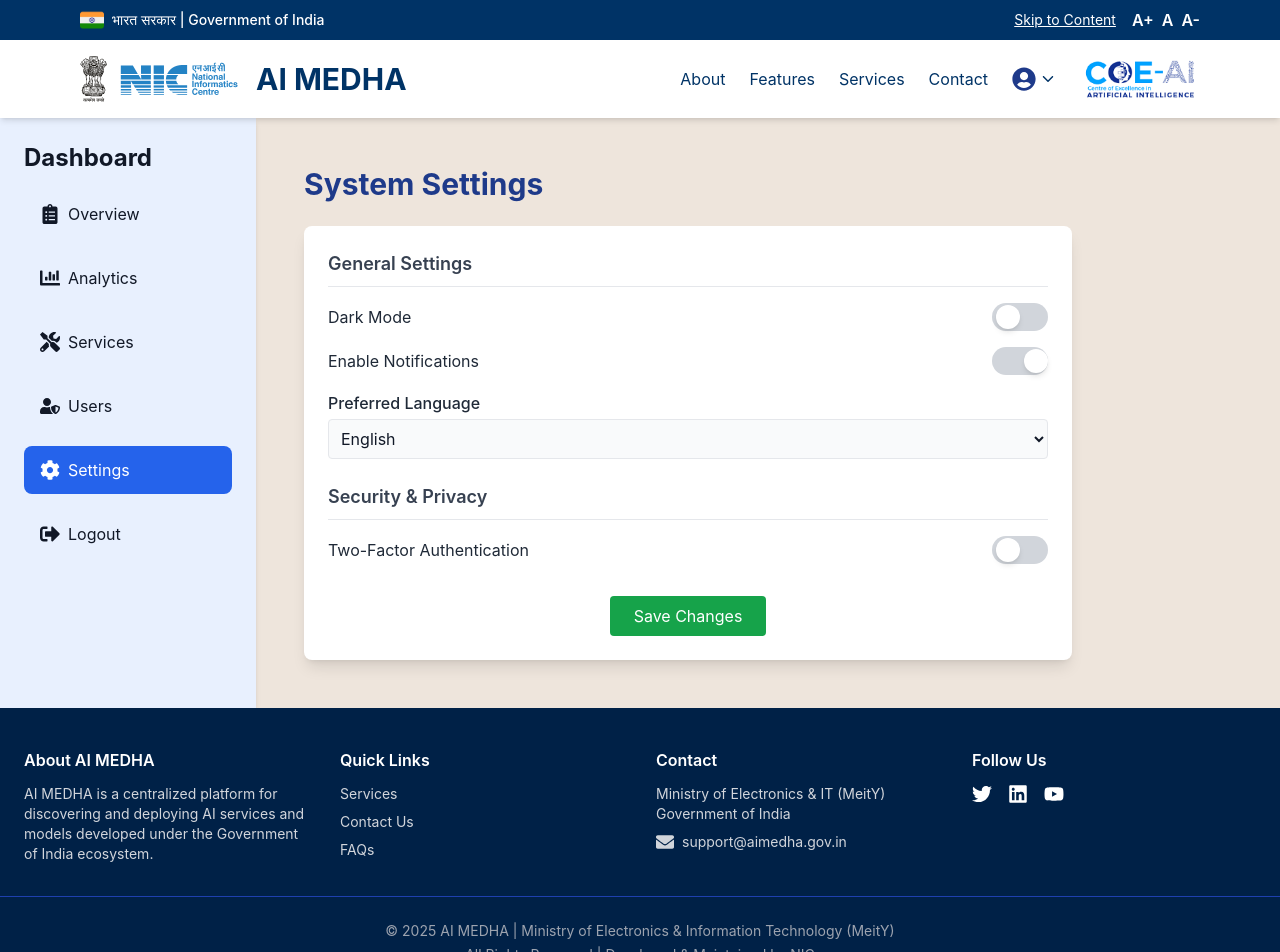
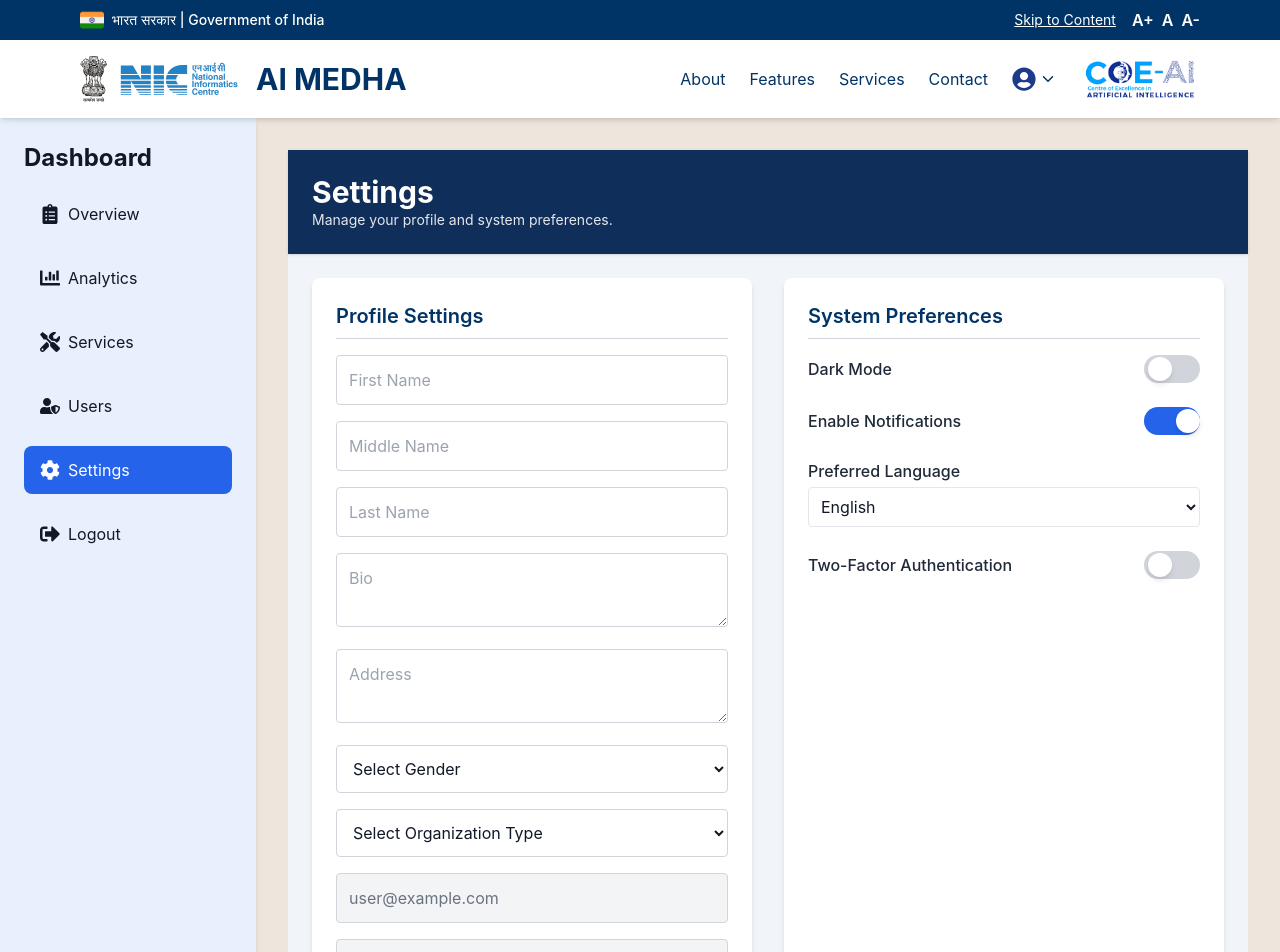
Before and after one commit to Amardeep001/ai-medha-frontend, a React (Create React App) app: page /settings in a window 1280 px wide. Shown: the top 952 px of the page. Built offline with nearby package versions, Linux system fonts and the light colour scheme.

Commit message:
settings page

```diff
--- a/src/components/Settings.jsx
+++ b/src/components/Settings.jsx
@@ -1,31 +1,132 @@
 import { useState } from "react";
 
 const Settings = () => {
+  const [formData, setFormData] = useState({
+    firstName: "",
+    middleName: "",
+    lastName: "",
+    bio: "",
+    address: "",
+    gender: "",
+    organizationType: "",
+  });
+
   const [darkMode, setDarkMode] = useState(false);
   const [notifications, setNotifications] = useState(true);
   const [language, setLanguage] = useState("en");
   const [twoFactorAuth, setTwoFactorAuth] = useState(false);
 
+  const handleChange = (e) => {
+    setFormData({ ...formData, [e.target.name]: e.target.value });
+  };
+
   return (
-    <div className="p-4">
-      {/* System Settings Heading */}
-      <h2 className="text-2xl md:text-3xl font-bold text-blue-900">
-        System Settings
-      </h2>
-      {/* Settings Card */}
-      <div className="mt-6 max-w-3xl bg-white shadow-lg rounded-lg p-6">
-        {/* General Settings */}
-        <div>
-          <h3 className="text-lg font-semibold text-gray-700 border-b pb-2">
-            General Settings
-          </h3>
-          <div className="mt-4 space-y-4">
+    <div className="min-h-screen bg-[#f1f5f9] text-gray-900">
+      {/* Page Header */}
+      <div className="w-full bg-[#0f2e5a] text-white py-6 shadow">
+        <div className="max-w-screen-xl mx-auto px-6">
+          <h1 className="text-2xl sm:text-3xl font-bold">Settings</h1>
+          <p className="text-sm text-gray-200">
+            Manage your profile and system preferences.
+          </p>
+        </div>
+      </div>
+
+      <div className="max-w-screen-xl mx-auto p-6 grid grid-cols-1 md:grid-cols-2 gap-8">
+        {/* Profile Settings */}
+        <div className="bg-white p-6 rounded-lg shadow-md">
+          <h2 className="text-xl font-semibold text-[#003366] mb-4 border-b border-gray-300 pb-2">
+            Profile Settings
+          </h2>
+
+          <div className="space-y-4">
+            <input
+              name="firstName"
+              placeholder="First Name"
+              className="w-full p-3 border border-gray-300 rounded bg-white"
+              value={formData.firstName}
+              onChange={handleChange}
+            />
+            <input
+              name="middleName"
+              placeholder="Middle Name"
+              className="w-full p-3 border border-gray-300 rounded bg-white"
+              value={formData.middleName}
+              onChange={handleChange}
+            />
+            <input
+              name="lastName"
+              placeholder="Last Name"
+              className="w-full p-3 border border-gray-300 rounded bg-white"
+              value={formData.lastName}
+              onChange={handleChange}
+            />
+            <textarea
+              name="bio"
+              placeholder="Bio"
+              className="w-full p-3 border border-gray-300 rounded bg-white"
+              value={formData.bio}
+              onChange={handleChange}
+            />
+            <textarea
+              name="address"
+              placeholder="Address"
+              className="w-full p-3 border border-gray-300 rounded bg-white"
+              value={formData.address}
+              onChange={handleChange}
+            />
+            <select
+              name="gender"
+              className="w-full p-3 border border-gray-300 rounded bg-white"
+              value={formData.gender}
+              onChange={handleChange}
+            >
+              <option value="">Select Gender</option>
+              <option value="male">Male</option>
+              <option value="female">Female</option>
+              <option value="other">Other</option>
+            </select>
+            <select
+              name="organizationType"
+              className="w-full p-3 border border-gray-300 rounded bg-white"
+              value={formData.organizationType}
+              onChange={handleChange}
+            >
+              <option value="">Select Organization Type</option>
+              <option value="government">Central Government</option>
+              <option value="private">State/UT Government</option>
+              <option value="academic">PSU</option>
+              <option value="ngo">Judiciary</option>
+              <option value="other">Other</option>
+            </select>
+            <input
+              value="user@example.com"
+              disabled
+              className="w-full p-3 border border-gray-300 rounded bg-gray-100 text-gray-500"
+              placeholder="Email"
+            />
+            <input
+              value="+91 9876543210"
+              disabled
+              className="w-full p-3 border border-gray-300 rounded bg-gray-100 text-gray-500"
+              placeholder="Phone"
+            />
+          </div>
+        </div>
+
+        {/* System Settings */}
+        <div className="bg-white p-6 rounded-lg shadow-md">
+          <h2 className="text-xl font-semibold text-[#003366] mb-4 border-b border-gray-300 pb-2">
+            System Preferences
+          </h2>
+
+          <div className="space-y-6">
             {/* Dark Mode */}
             <div className="flex items-center justify-between">
-              <span className="text-gray-800">Dark Mode</span>
+              <span className="text-gray-800 font-medium">Dark Mode</span>
               <button
                 onClick={() => setDarkMode(!darkMode)}
-                className={`w-14 h-7 flex items-center bg-gray-300 rounded-full p-1 transition ${
+                className={`w-14 h-7 flex items-center rounded-full p-1 transition ${
                   darkMode ? "bg-blue-600" : "bg-gray-300"
                 }`}
               >
@@ -33,16 +134,18 @@
                   className={`w-6 h-6 bg-white rounded-full shadow-md transform transition ${
                     darkMode ? "translate-x-7" : ""
                   }`}
-                ></div>
+                />
               </button>
             </div>
 
             {/* Notifications */}
             <div className="flex items-center justify-between">
-              <span className="text-gray-800">Enable Notifications</span>
+              <span className="text-gray-800 font-medium">
+                Enable Notifications
+              </span>
               <button
                 onClick={() => setNotifications(!notifications)}
-                className={`w-14 h-7 flex items-center bg-gray-300 rounded-full p-1 transition ${
+                className={`w-14 h-7 flex items-center rounded-full p-1 transition ${
                   notifications ? "bg-blue-600" : "bg-gray-300"
                 }`}
               >
@@ -50,11 +153,11 @@
                   className={`w-6 h-6 bg-white rounded-full shadow-md transform transition ${
                     notifications ? "translate-x-7" : ""
                   }`}
-                ></div>
+                />
               </button>
             </div>
 
-            {/* Language Selection */}
+            {/* Language */}
             <div className="flex flex-col">
               <label className="text-gray-800 font-medium">
                 Preferred Language
@@ -62,29 +165,21 @@
               <select
                 value={language}
                 onChange={(e) => setLanguage(e.target.value)}
-                className="border p-2 rounded mt-1 bg-gray-50"
+                className="border p-2 rounded mt-1 bg-white"
               >
                 <option value="en">English</option>
                 <option value="hi">Hindi</option>
-                <option value="bn">Bengali</option>
-                <option value="te">Telugu</option>
               </select>
             </div>
-          </div>
-        </div>
 
-        {/* Security & Privacy Settings */}
-        <div className="mt-6">
-          <h3 className="text-lg font-semibold text-gray-700 border-b pb-2">
-            Security & Privacy
-          </h3>
-          <div className="mt-4 space-y-4">
-            {/* Two-Factor Authentication */}
+            {/* 2FA */}
             <div className="flex items-center justify-between">
-              <span className="text-gray-800">Two-Factor Authentication</span>
+              <span className="text-gray-800 font-medium">
+                Two-Factor Authentication
+              </span>
               <button
                 onClick={() => setTwoFactorAuth(!twoFactorAuth)}
-                className={`w-14 h-7 flex items-center bg-gray-300 rounded-full p-1 transition ${
+                className={`w-14 h-7 flex items-center rounded-full p-1 transition ${
                   twoFactorAuth ? "bg-blue-600" : "bg-gray-300"
                 }`}
               >
@@ -92,18 +187,18 @@
                   className={`w-6 h-6 bg-white rounded-full shadow-md transform transition ${
                     twoFactorAuth ? "translate-x-7" : ""
                   }`}
-                ></div>
+                />
               </button>
             </div>
           </div>
         </div>
+      </div>
 
-        {/* Save Changes Button */}
-        <div className="mt-8 text-center">
-          <button className="bg-green-600 hover:bg-green-700 text-white py-2 px-6 rounded transition">
-            Save Changes
-          </button>
-        </div>
+      {/* Save Button */}
+      <div className="w-full bg-[#e9eff5] py-6 border-t border-gray-200 text-center">
+        <button className="bg-[#2b7a78] hover:bg-[#22635f] text-white font-semibold px-6 py-3 rounded shadow-md transition">
+          Save Changes
+        </button>
       </div>
     </div>
   );
--- a/src/pages/serviceDetailPages/AiPaniniDetailPage.jsx
+++ b/src/pages/serviceDetailPages/AiPaniniDetailPage.jsx
@@ -97,51 +97,54 @@
   return (
     <div className="grid grid-rows-[min-content_1fr] min-h-screen bg-[#eee5dc] text-gray-900">
       <Header toggleSidebar={() => setSidebarOpen(true)} />
-
-      <div className="overflow-auto flex flex-grow flex-col">
-        {/* Hero Section */}
-        <section className="w-full bg-[#eee5dc] py-12">
-          <div className="max-w-screen-2xl mx-auto px-6 sm:px-20">
-            <div className="flex flex-wrap items-center gap-x-4 mb-6">
+      <div className="overflow-auto flex flex-grow">
+        <div className="py-6 w-full max-w-screen-2xl px-20 mx-auto">
+          <div className="mt-3 flex space-x-3">
             <button
               onClick={() => navigate(-1)}
-                className="px-4 py-2 bg-blue-600 text-white rounded hover:bg-blue-700 transition"
+              className="mb-6 px-4 py-2 bg-blue-600 text-white rounded hover:bg-blue-700 transition-all"
             >
               ← Back to Services
             </button>
+            <div className="mb-6">
               <a
                 href="https://demoai.nic.in/translation"
                 target="_blank"
                 rel="noopener noreferrer"
-                className="px-4 py-2 bg-green-600 text-white font-medium rounded hover:bg-green-700 transition"
+                className="inline-block px-4 py-2 bg-green-600 text-white font-medium rounded hover:bg-green-700 transition"
               >
                 🌐 Try AI Panini
               </a>
             </div>
+          </div>
 
-            <h2 className="text-4xl font-bold text-blue-900 mb-4">AI Panini</h2>
-            <p className="text-gray-700 text-lg leading-relaxed">
-              AI Panini is designed to provide a reliable translation service
-              for Indian government departments, facilitating seamless
-              translation between English and 22 official Indic languages.
+          <h2 className="text-3xl font-bold text-blue-900 mb-2">AI Panini</h2>
+          <p className="text-gray-700 mb-6 text-base leading-relaxed">
+            AI Panini is designed to provide a reliable translation service for
+            Indian government departments, facilitating seamless translation
+            between English and 22 official indic languages. It supports both
+            English-to-Indic and Indic-to-English translations, ensuring
+            effective multilingual communication across departments.
           </p>
-          </div>
-        </section>
 
-        {/* About Section */}
-        <section className="w-full bg-[#e7e7e7] py-12">
-          <div className="max-w-screen-2xl mx-auto px-20">
-            <h3 className="text-2xl font-semibold text-blue-800 mb-3">
+          {/* Architecture Overview */}
+          <div className="bg-white rounded-lg shadow-md p-6">
+            <h3 className="text-xl font-semibold text-blue-800 mb-3">
               About AI Panini
             </h3>
             <p className="text-gray-700 text-sm leading-relaxed">
-              AI-Panini is a neural machine translation service supporting
-              bidirectional translations between English and 22 Indic
-              languages... [trimmed for brevity]
+              AI-Panini is a neural machine translation service that enables
+              reliable two-way translation between English and 22 indic
+              languages, including Assamese, Bengali, Bodo, Dogri, Konkani,
+              Gujarati, Hindi, Kannada, Kashmiri (Arabic), Kashmiri
+              (Devanagari), Maithili, Malayalam, Marathi, Manipuri (Bengali),
+              Manipuri (Meitei), Nepali, Oriya, Punjabi, Sanskrit, Santali,
+              Sindhi (Arabic), Sindhi (Devanagari), Tamil, Telugu, Urdu, and
+              Braille. Built on advanced NMT architecture, it ensures accurate,
+              context-aware translations to support seamless multilingual
+              communication for departmental and government use.
             </p>
-            <p className="text-sm text-gray-600 mt-4">
-              <strong>Copyright:</strong> NIC
-            </p>
+
             {/* Additional Info Section */}
             <div className="pt-4 text-sm text-gray-600 space-y-1">
               <p>
@@ -227,15 +230,13 @@
               </ul>
             </div>
           </div>
-        </section>
 
-        {/* Language Table */}
-        <section className="w-full bg-[#f8f7f8] py-12">
-          <div className="max-w-screen-2xl mx-auto px-20">
+          {/* Summary Table */}
+          <div className="mt-8 bg-white rounded-lg shadow-md p-6 ">
             <h3 className="text-xl font-semibold text-blue-800 mb-3">
               Language Coverage Table
             </h3>
-            <table className="w-full text-sm border-collapse">
+            <table className="w-full text-sm text-left border-collapse">
               <thead className="bg-gray-100">
                 <tr>
                   <th className="p-2 border">Language</th>
@@ -243,20 +244,22 @@
                 </tr>
               </thead>
               <tbody>
-                {supportedLanguages.map((lang, idx) => (
-                  <tr key={idx}>
-                    <td className="p-2 border">{lang}</td>
+                {supportedLanguages.map((item) => {
+                  return (
+                    <>
+                      <tr>
+                        <td className="p-2 border">{item}</td>
                         <td className="p-2 border">Yes</td>
                       </tr>
-                ))}
+                    </>
+                  );
+                })}
               </tbody>
             </table>
           </div>
-        </section>
 
-        {/* Charts Section */}
-        <section className="w-full bg-[#cdd2dd] py-12">
-          <div className="max-w-screen-2xl mx-auto px-20 grid lg:grid-cols-2 gap-6">
+          {/* Charts */}
+          <div className="mt-8 grid grid-cols-1 lg:grid-cols-2 gap-8">
             <div className="bg-white rounded-lg shadow-md p-6">
               <h3 className="text-xl font-semibold text-blue-800 mb-2">
                 Department Adoption Chart
@@ -310,6 +313,7 @@
                 </ResponsiveContainer>
               </div>
             </div>
+
             <div className="bg-white rounded-lg shadow-md p-6">
               <h3 className="text-xl font-semibold text-blue-800 mb-2">
                 Department-wise Usage Data
@@ -349,11 +353,9 @@
               </div>
             </div>
           </div>
-        </section>
 
-        {/* How to Use */}
-        <section className="w-full bg-[#e6e1e3] py-12">
-          <div className="max-w-screen-2xl mx-auto px-20">
+          {/* Summary & Steps */}
+          <div className="mt-8 bg-white rounded-lg shadow-md p-6">
             <h3 className="text-xl font-semibold text-blue-800 mb-3">
               How to Use AI Panini Service
             </h3>
@@ -412,29 +414,30 @@
               </li>
             </ol>
           </div>
-        </section>
 
-        {/* Network Access */}
-        <section className="w-full bg-[#e7ecee] py-12">
-          <div className="max-w-screen-2xl mx-auto px-20">
+          {/* Network Availability Section */}
+          <div className="mt-8 mb-6 bg-white rounded-lg shadow-md p-8">
             <h3 className="text-xl font-semibold text-blue-800 mb-3">
               Network Access Details
             </h3>
             <ul className="list-disc pl-5 text-sm text-gray-700 space-y-2">
               <li>
-                <strong>Network Access:</strong> NIC & NAPIX
+                <strong>Network Access:</strong> internal only via the{" "}
+                <strong>NIC</strong> Network, and external via{" "}
+                <strong>NAPIX</strong>.
               </li>
               <li>
-                <strong>Firewall Configuration:</strong> Whitelisted IPs only
+                <strong>Firewall Configuration:</strong> Only whitelisted IPs
+                can access the service.
               </li>
               <li>
-                <strong>Access Control:</strong> VPN & IP whitelisting
+                <strong>Access Control:</strong> Enforced via{" "}
+                <strong>VPN</strong> and <strong>IP whitelisting</strong>.
               </li>
             </ul>
           </div>
-        </section>
         </div>
-
+      </div>
       <Footer />
     </div>
   );
--- a/src/pages/serviceDetailPages/AiSatyapikaananDetailPage.jsx
+++ b/src/pages/serviceDetailPages/AiSatyapikaananDetailPage.jsx
@@ -112,17 +112,21 @@
               </h4>
               <ul className="text-sm text-gray-700 space-y-2">
                 <li>
-                  <strong>Supported modes:</strong> Real-time face recognition
-                  via camera, Android background services, and web integration
+                  <strong>Supported modes: Real-time face analytics</strong> on
+                  Android devices and <strong>Web integration</strong> for
+                  broader accessibility.
                 </li>
                 <li>
-                  <strong>AI Features:</strong> Face matching, AI-based liveness
-                  detection, gesture recognition plug-ins
+                  <strong>AI Features:</strong> Face Detection, Face
+                  Recognition, Face Verification, Face Quality Assessment, Face
+                  Liveness Detection, Gesture Recognition
                 </li>
                 <li>
                   <strong>Workflow:</strong> The end-to-end process is
-                  streamlined for efficiency: Face Image Capture → Face
-                  Analytics → Results Generation
+                  streamlined for efficiency:{" "}
+                  <strong>
+                    Face Image Capture → Face Analytics → Results Generation
+                  </strong>
                 </li>
                 <li>
                   <strong>Category:</strong> Vision AI
```
Lines whose indentation alone changed are shown as unchanged.
